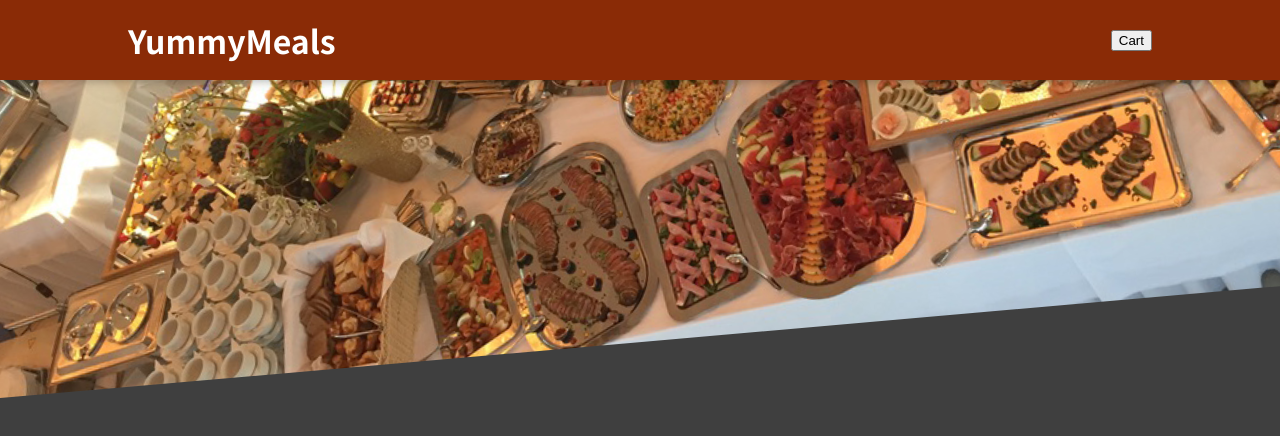
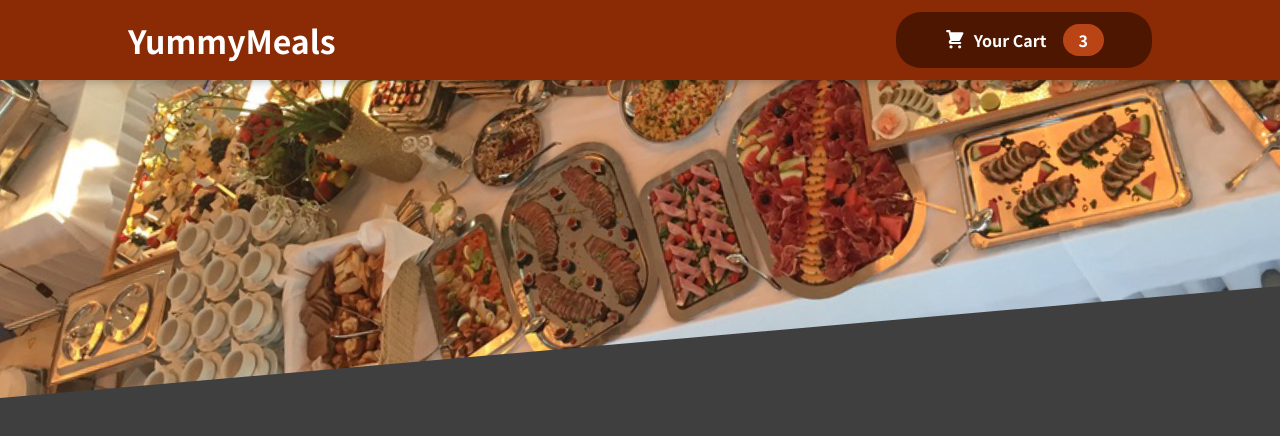
Before and after one commit to ndy-lopez/react-food-order, a React (Create React App) app: page / in a window 1280 px wide. Shown: the top 436 px of the page. Built offline with nearby package versions, Linux system fonts and the light colour scheme.

Commit message:
Finished header (with hardcoded cart item amount)

```diff
--- a/src/components/Layout/Header.js
+++ b/src/components/Layout/Header.js
@@ -1,5 +1,6 @@
 import React from "react";
 
+import HeaderCartButton from "./HeaderCartButton";
 import mealsImage from "../../assets/meals.jpg";
 import classes from "./Header.module.css";
 
@@ -8,7 +9,7 @@
     <React.Fragment>
       <header className={classes.header}>
         <h1>YummyMeals</h1>
-        <button>Cart</button>
+        <HeaderCartButton />
       </header>
       <div className={classes["main-image"]}>
         <img src={mealsImage} alt="A table full of delicious food!" />
--- a/src/components/Layout/HeaderCartButton.js
+++ b/src/components/Layout/HeaderCartButton.js
@@ -1,10 +1,15 @@
-import React from 'react'
+import CartIcon from '../Cart/CartIcon';
+import classes from './HeaderCartButton.module.css'
 
 const HeaderCartButton = props => {
-  return <button>
-    <span></span>
-    <span></span>
-    <span></span>
+  return <button className={classes.button}>
+    <span className={classes.icon}>
+      <CartIcon />
+    </span>
+    <span>Your Cart</span>
+    <span className={classes.badge}>
+      3
+    </span>
   </button>
 }
 
```
